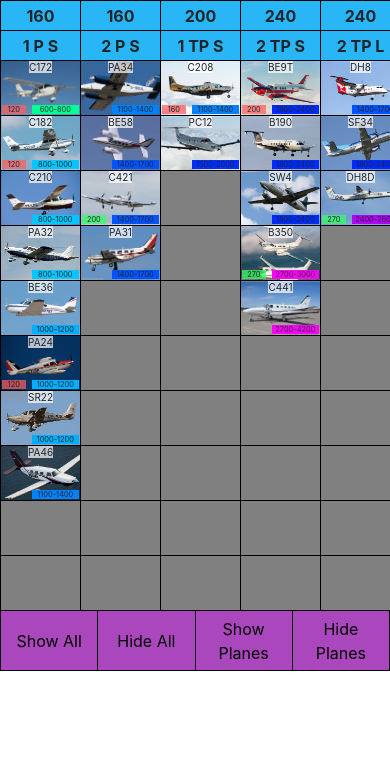
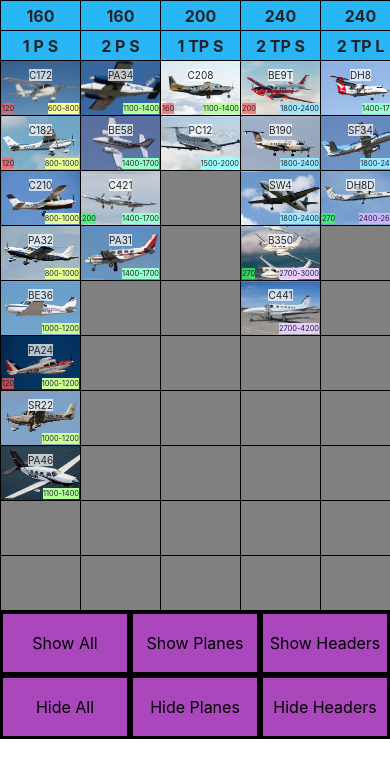
Before and after one commit to okuna/aerocenter.site, a PHP site: page /grid in a window 390 px wide. Shown: the top 778 px of the page. Run offline with PHP 8.4, Linux system fonts and the light colour scheme.

Commit message:
Update index.php

```diff
--- a/grid/index.php
+++ b/grid/index.php
@@ -1,4 +1,5 @@
-<html>
+<!DOCTYPE html>
+<html lang="en">
 <head>
 
 	<title>Grid</title>
@@ -59,18 +60,20 @@
 			position: absolute;
 			bottom: 1px;
 			white-space: nowrap;
+			max-height: 14px;
+			width: auto;
 			overflow: hidden;
 			text-overflow: ellipsis;
 		}
 
 		.speed {
 			left: 1px;
-			width: 25%;
+			max-width: 25%;
 		}
 
 		.climbRate {
 			right: 1px;
-			width: 50%;
+			max-width: 50%;
 		}
 
 		.hidden {
@@ -92,25 +95,27 @@
 		.btn-group {
 			display: flex;
 			width: 100%;
+			flex-wrap: nowrap;
+			justify-content: space-around;
 		}
 
 		.btn-group button {
-			flex: 1;
-			border: 1px solid black;
-			border-top: none;
+			flex: 1 0 16%;
+			margin: 2px;
 			height: 60px;
 			background-color: #ab47bc;
 			cursor: pointer;
-		}
-
-		.btn-group button:not(:last-child) {
-			border-right: none;
+			border: 1px solid black;
+			color: black;
+			outline: none;
+			box-shadow: 0 0 0 2px #000;
 		}
 
 		.btn-group button:active {
 			background-color: #7905ff;
 		}
 
+		/* Adjustments for mobile devices */
 		@media (max-width: 768px) {
 			#planeTable {
 				display: block;
@@ -119,18 +124,33 @@
 				max-width: 100%; /* Prevents overflow beyond viewport */
 			}
 			.cell {
-				min-width: 80px;  /* Slightly smaller for mobile */
+				min-width: 80px;
 				height: 55px;
 			}
 			.speed {
-				width: 30%;
+				width: auto;
+				max-width: 30%;
 			}
 			.climbRate {
-				width: 60%;
+				width: auto;
+				max-width: 60%;
 			}
 			.highlight {
 				font-size: 10px;
 			}
+			.btn-group {
+				flex-wrap: wrap;
+			}
+			.btn-group button {
+				flex: 1 0 calc(33.33% - 4px);
+			}
+
+			.btn-group button:nth-child(1) { order: 1; } /* Show All */
+			.btn-group button:nth-child(2) { order: 4; } /* Hide All */
+			.btn-group button:nth-child(3) { order: 2; } /* Show Planes */
+			.btn-group button:nth-child(4) { order: 5; } /* Hide Planes */
+			.btn-group button:nth-child(5) { order: 3; } /* Show Headers */
+			.btn-group button:nth-child(6) { order: 6; } /* Hide Headers */
 		}
 
 	</style>
@@ -139,30 +159,33 @@
 <body>
 <?php
 	error_reporting(0);
-	$airplanes = array(
-		array("160", "1 P S", "C172.6.8.12", "C182.8.10.12", "C210.8.10", "PA32.8.10", "BE36.10.12", "PA24.10.12.12", "SR22.10.12", "PA46.11.14"),
-		array("160", "2 P S", "PA34.11.14", "BE58.14.17", "C421.14.17.20", "PA31.14.17"),
-		array("200", "1 TP S", "C208.11.14.16", "PC12.15.20"),
-		array("240", "2 TP S", "BE9T.18.24.20", "B190.18.24", "SW4.18.24", "B350.27.30.27", "C441.27.42"),
-		array("240", "2 TP L", "DH8.14.17", "SF34.18.24", "DH8D.24.26.27"),
-		array("300", "4 TP L", "C130.14.17"),
-		array("460+", "1 J L", "F16.80.100"),
-		array("320", "2 J S", "C510.20.30", "EA50.20.30", "T37.30.35", "BE40.30.35.43", "C750.35.40.46", "LJ55.40.50.43", "T38.80.100.46"),
-		array("430", "2 J L", "B712.20.30", "B753.20.30.46", "CRJ2.20.25.40", "CRJ9.20.30", "E145.20.30", "E190.20.25", "A320.30.35", "B738.30.35", "MD82.30.35", "GLF4.40.50.46"),
-		array("460+", "2 J H", "B772.20.30", "B763.30.35"),
-		array("460+", "4 J H", "C5.20.30", "C17.20.30.43", "A343.30.35", "E3TF.30.35.43", "B1.30.35", "B2.30.35", "B742.30.35", "K35R.40.45.43"),
-		array("460+", "4 J J", "A388.30.35"),
-		array("460+", "8 J H", "B52.30.35")
-	);
+	//Airplane data entry
+	$airplanes = [
+		["160", "1 P S", "C172.6.8.12", "C182.8.10.12", "C210.8.10", "PA32.8.10", "BE36.10.12", "PA24.10.12.12", "SR22.10.12", "PA46.11.14"],
+		["160", "2 P S", "PA34.11.14", "BE58.14.17", "C421.14.17.20", "PA31.14.17"],
+		["200", "1 TP S", "C208.11.14.16", "PC12.15.20"],
+		["240", "2 TP S", "BE9T.18.24.20", "B190.18.24", "SW4.18.24", "B350.27.30.27", "C441.27.42"],
+		["240", "2 TP L", "DH8.14.17", "SF34.18.24", "DH8D.24.26.27"],
+		["300", "4 TP L", "C130.14.17"],
+		["460+", "1 J L", "F16.80.100"],
+		["320", "2 J S", "C510.20.30", "EA50.20.30", "T37.30.35", "BE40.30.35.43", "C750.35.40.46", "LJ55.40.50.43", "T38.80.100.46"],
+		["430", "2 J L", "B712.20.30", "B753.20.30.46", "CRJ2.20.25.40", "CRJ9.20.30", "E145.20.30", "E190.20.25", "A320.30.35", "B738.30.35", "MD82.30.35", "GLF4.40.50.46"],
+		["460+", "2 J H", "B772.20.30", "B763.30.35"],
+		["460+", "4 J H", "C5.20.30", "C17.20.30.43", "A343.30.35", "E3TF.30.35.43", "B1.30.35", "B2.30.35", "B742.30.35", "K35R.40.45.43"],
+		["460+", "4 J J", "A388.30.35"],
+		["460+", "8 J H", "B52.30.35"]
+	];
 
+	//Render tables cells with dynamic attributes
 	function renderCell($id, $content, $isHeader = false, $attributes = '') {
 		$tag = $isHeader ? 'th' : 'td';
 		$class = $isHeader ? 'cell' : ($content ? 'cell airplane-cell' : 'cell blank-cell');
 		return "<$tag id='$id' class='$class' $attributes>$content</$tag>";
 	}
 
+	//Dynamic table generation
 	echo "<table id = 'planeTable'>";
-	$maxRows = max(array_map('count', $airplanes)); //Dynamically calculate rows
+	$maxRows = max(array_map('count', $airplanes));
 	for ($i = 0; $i < $maxRows; $i++) {
 		echo "<tr>";
 		for ($j = 0; $j < count($airplanes); $j++) {
@@ -178,8 +201,8 @@
 				$averageSpeed = (int)$airplanes[$j][0];
 				$parts = explode('.', $airplaneData);
 				$airplane = $parts[0];
-				$minClimbRate = (int)$parts[1] * 100;
-				$maxClimbRate = (int)$parts[2] * 100;
+				$minClimbRate = (int)($parts[1] ?? 0) * 100; //Fallback for missing parts
+				$maxClimbRate = (int)($parts[2] ?? 0) * 100;
 				$speed = isset($parts[3]) ? (int)$parts[3] * 10 : '';
 				if ($speed == 460) $speed .= '+';
 				$speedValue = (int)str_replace('+', '', $speed);
@@ -197,24 +220,23 @@
 	//Returns a color based on the climb rate so similar climb rates are visually grouped.
 	function getColor($climbRate) {
 		$colors = [
-			6 => "#00ff92",
-			8 => "#00c7ff",
-			10 => "#00afff",
-			11 => "#0082ff",
-			14 => "#0053ff",
-			15 => "#002eff",
-			18 => "#002bff",
-			20 => "#7d00ff",
-			24 => "#b400ff",
-			27 => "#ff00fc",
-			30 => "#ff009b",
-			35 => "#ff004f",
-			40 => "#ff5900",
-			80 => "#ffc400"
+			6 => "#FFFF99",
+			8 => "#E6FF99",
+			10 => "#CCFF99",
+			11 => "#B3FF99",
+			14 => "#99FFCC",
+			15 => "#99FFFF",
+			18 => "#99E6FF",
+			20 => "#99CCFF",
+			24 => "#CCB3FF",
+			27 => "#E6CCFF",
+			30 => "#FFB3E6",
+			35 => "#FFCCE6",
+			40 => "#FFE6F2",
+			80 => "#FFF2CC"
 		];
 		return $colors[$climbRate] ?? '#cccccc'; //Default color for unexpected rates
 	}
-
 ?>
 
 	<div class = "btn-group">
@@ -222,33 +244,30 @@
 		<button onclick = "hideAll()">Hide All</button>
 		<button onclick = "showPlanes()">Show Planes</button>
 		<button onclick = "hidePlanes()">Hide Planes</button>
-
+		<button onclick = "showHeaders()">Show Headers</button>
+		<button onclick = "hideHeaders()">Hide Headers</button>
 	</div>
 	<script>
 
-	//Toggle visibility of grid elements by flipping the 'hidden' class
+	//Toggle visibility of grid elements by adding/removing the 'hidden' class
     function flip(ele) {
 		ele.classList.toggle('hidden');
 	}
 
+	//Select all header and data cells
 	const ths = document.querySelectorAll("th");
 	const tds = document.querySelectorAll("td");
 
+	//Master function for toggle buttons
     function toggleCells(showHeaders, showPlanes) {
 		ths.forEach(th => {
-			if (showHeaders) {
-				th.classList.remove('hidden');
-			} else if (showHeaders !== null) {
-				th.classList.add('hidden');
-			}
+			if (showHeaders) th.classList.remove('hidden');
+			else if (showHeaders !== null) th.classList.add('hidden');
 		});
 		tds.forEach(td => {
 			if (td.innerHTML.trim() !== '') {
-				if (showPlanes) {
-					td.classList.remove('hidden');
-				} else {
-					td.classList.add('hidden');
-				}
+				if (showPlanes) td.classList.remove('hidden');
+				else if (showPlanes !== null) td.classList.add('hidden');
 			}
 		});
 	}
@@ -257,27 +276,37 @@
 	const hideAll = () => toggleCells(false, false);
 	const showPlanes = () => toggleCells(null, true);
 	const hidePlanes = () => toggleCells(null, false);
+	const showHeaders = () => toggleCells(true, null);
+	const hideHeaders = () => toggleCells(false, null);
 
-	//Resizes speed and climb rate text sizes to always remain readable
+	//Dynamically resizes speed and climb rate text sizes for readability
 	function adjustFontSizes() {
 		const boxes = document.querySelectorAll('.speed, .climbRate');
 		boxes.forEach(box => {
 			const containerWidth = box.parentElement.offsetWidth;
-			const fontSize = Math.min(Math.max(6, containerWidth * 0.094), 12);
+			const fontSize = Math.min(Math.max(5, containerWidth * 0.094), 12);
 			box.style.fontSize = `${fontSize}px`;
 		});
 	}
 
-	function debounce(func, wait) {
+	//Throttles resize events
+	function throttle(func, wait) {
 		let timeout;
 		return function (...args) {
-			clearTimeout(timeout);
-			timeout = setTimeout(() => func.apply(this, args), wait);
+			if (!timeout) {
+				timeout = setTimeout(() => {
+					timeout = null;
+					func.apply(this, args);
+				}, wait);
+			}
 		};
 	}
 
+	window.addEventListener('resize', throttle(() => {
+		requestAnimationFrame(adjustFontSizes);
+	}, 250));
+
 	adjustFontSizes();
-	window.addEventListener('resize', debounce(adjustFontSizes, 100));
 
 </script>
 </body>
```
